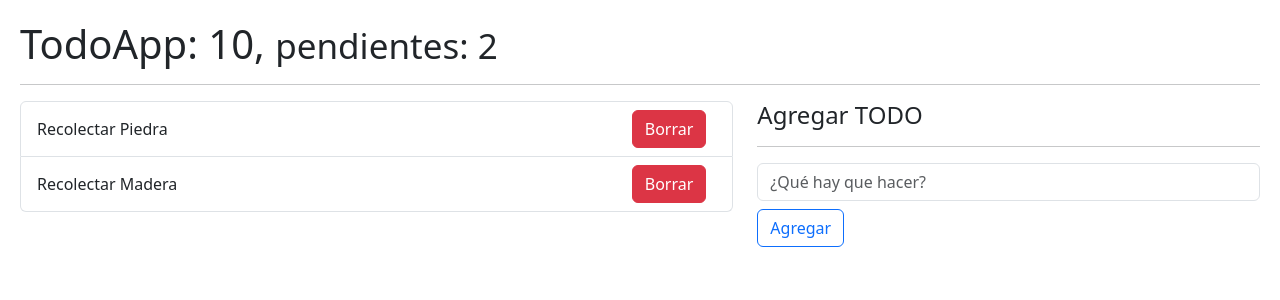
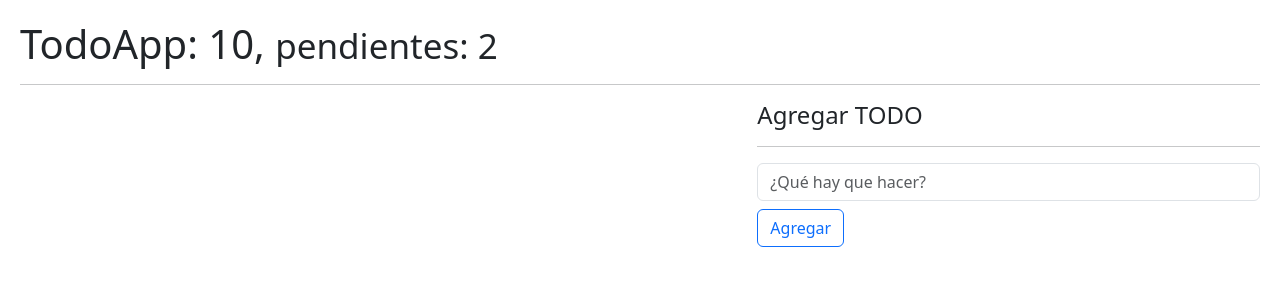
Before and after one commit to pallasuy/react-hookapp, a React (Vite) app: page / in a window 1280 px wide. Shown: the top 300 px of the page. Built offline with nearby package versions, Linux system fonts and the light colour scheme.

Commit message:
Agregamos persistencia en LocalStorage con el reducer

```diff
--- a/08-useReducer/TodoApp.jsx
+++ b/08-useReducer/TodoApp.jsx
@@ -1,25 +1,34 @@
-import { useReducer, useState } from "react"
+import { useEffect, useReducer, useState } from "react"
 import { todoReducer } from "./todoReducer"
 import { TodoList } from "./TodoList";
 import { TodoAdd } from "./TodoAdd";
 
 
 const initialState = [
-    {
-        id: new Date().getTime(),
-        description: 'Recolectar Piedra',
-        done: false,
-    },
-    {
-        id: new Date().getTime() + 100,
-        description: 'Recolectar Madera',
-        done: false,
-    }
-]
+    /*   {
+          id: new Date().getTime(),
+          description: 'Recolectar Piedra',
+          done: false,
+      } */
+
+];
+
+const init = () => {
+    return JSON.parse(localStorage.getItem('todos')) || [];
+
+}
+
 
 export const TodoApp = () => {
 
-    const [todos, dispatch] = useReducer(todoReducer, initialState);
+    const [todos, dispatch] = useReducer(todoReducer, initialState, init);
+
+
+    useEffect(() => {
+        localStorage.setItem('todos', JSON.stringify(todos));
+    }, [todos]);
+
+
 
     const handleNewTodo = (newTodoValue) => {
 
```
